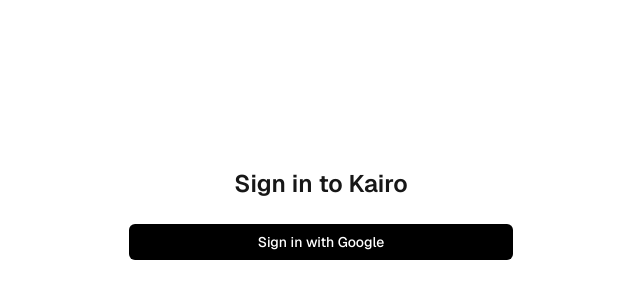
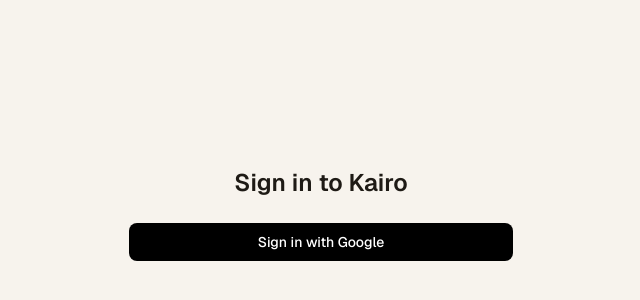
Before and after one commit to NencyBatada/Kairo, a Next.js app in the folder web/: page /sign-in in a window 1280 px wide. Shown: the part 186-486 px from the top of the page, without its empty margins (319-959 px from the left). Built offline with nearby package versions, Linux system fonts and the light colour scheme.

Commit message:
Define the Warm Editorial tokens, the fonts and a contrast test

```diff
--- a/web/src/app/globals.css
+++ b/web/src/app/globals.css
@@ -1,25 +1,228 @@
 @import "tailwindcss";
+@import "tw-animate-css";
 
 :root {
-  --background: #ffffff;
-  --foreground: #171717;
+  color-scheme: light;
+  --background: #f7f3ed;
+  --foreground: #1e1a15;
+  --sidebar: #f0eadf;
+  --card: #fffdf9;
+  --popover: #fffdf9;
+  --muted: #f3ede4;
+  --secondary: #f3ede4;
+  --accent: #ebe3d7;
+  --muted-foreground: #574f45;
+  --subtle-foreground: #6b6155;
+  --border: #e6ddd0;
+  --border-strong: #d8cdbc;
+  --input: #887b6b;
+  --ring: #a8461f;
+  --lightbox: #ffffff;
+  --primary: #a8461f;
+  --primary-hover: #933c1a;
+  --primary-foreground: #fffdf9;
+  --primary-soft: #f5e3d8;
+  --primary-strong: #8a3a19;
+  --success: #2e7d4f;
+  --success-strong: #2d6a42;
+  --success-soft: #e4f0e7;
+  --warning: #a27905;
+  --warning-strong: #735600;
+  --warning-soft: #fbf2d3;
+  --destructive: #b22251;
+  --destructive-hover: #9a1d46;
+  --destructive-foreground: #fffdf9;
+  --destructive-strong: #a21b4a;
+  --destructive-soft: #fce8eb;
+  --info: #3a64ac;
+  --info-strong: #2d5390;
+  --info-soft: #e7eef8;
+  --chart-1: #c15529;
+  --chart-2: #3b6bc2;
+  --chart-3: #0d957e;
+  --chart-4: #d09a21;
+  --chart-5: #b2548d;
+  --chart-6: #54882c;
+  --chart-7: #6b5ac5;
+  --chart-8: #ca4459;
+  --scrim: rgb(30 26 21 / 0.42);
+  --popover-shadow: 0 12px 32px -12px rgb(30 26 21 / 0.28), 0 2px 6px rgb(30 26 21 / 0.06);
+  --overlay-shadow: 0 24px 56px -16px rgb(30 26 21 / 0.35);
+}
+
+@media (prefers-color-scheme: dark) {
+  :root {
+    color-scheme: dark;
+    --background: #15130f;
+    --foreground: #f2ebe0;
+    --sidebar: #1a1713;
+    --card: #1e1b17;
+    --popover: #1e1b17;
+    --muted: #25211c;
+    --secondary: #25211c;
+    --accent: #2d2822;
+    --muted-foreground: #c4baab;
+    --subtle-foreground: #a39887;
+    --border: #322c25;
+    --border-strong: #40382f;
+    --input: #7d7264;
+    --ring: #e8946c;
+    --lightbox: #2a2a2a;
+    --primary: #e8946c;
+    --primary-hover: #eda584;
+    --primary-foreground: #24110a;
+    --primary-soft: #3a251b;
+    --primary-strong: #f2b293;
+    --success: #5db07f;
+    --success-strong: #8fcfa6;
+    --success-soft: #1c2a20;
+    --warning: #d3a93a;
+    --warning-strong: #e8c46a;
+    --warning-soft: #2c2513;
+    --destructive: #e8708a;
+    --destructive-hover: #ee8ba0;
+    --destructive-foreground: #2a0a12;
+    --destructive-strong: #f29aae;
+    --destructive-soft: #351a21;
+    --info: #6f95d6;
+    --info-strong: #a8c2ee;
+    --info-soft: #1b2435;
+    --chart-1: #d87248;
+    --chart-2: #5988d7;
+    --chart-3: #29a288;
+    --chart-4: #b98c19;
+    --chart-5: #c368a2;
+    --chart-6: #65933a;
+    --chart-7: #8375d8;
+    --chart-8: #d2576d;
+    --scrim: rgb(5 4 3 / 0.62);
+    --popover-shadow: 0 16px 40px -12px rgb(0 0 0 / 0.65);
+    --overlay-shadow: 0 28px 64px -16px rgb(0 0 0 / 0.7);
+  }
 }
 
 @theme inline {
   --color-background: var(--background);
   --color-foreground: var(--foreground);
-  --font-sans: var(--font-geist-sans);
-  --font-mono: var(--font-geist-mono);
+  --color-sidebar: var(--sidebar);
+  --color-card: var(--card);
+  --color-card-foreground: var(--foreground);
+  --color-popover: var(--popover);
+  --color-popover-foreground: var(--foreground);
+  --color-muted: var(--muted);
+  --color-muted-foreground: var(--muted-foreground);
+  --color-subtle-foreground: var(--subtle-foreground);
+  --color-secondary: var(--secondary);
+  --color-secondary-foreground: var(--foreground);
+  --color-accent: var(--accent);
+  --color-accent-foreground: var(--foreground);
+  --color-border: var(--border);
+  --color-border-strong: var(--border-strong);
+  --color-input: var(--input);
+  --color-ring: var(--ring);
+  --color-lightbox: var(--lightbox);
+  --color-primary: var(--primary);
+  --color-primary-hover: var(--primary-hover);
+  --color-primary-foreground: var(--primary-foreground);
+  --color-primary-soft: var(--primary-soft);
+  --color-primary-strong: var(--primary-strong);
+  --color-success: var(--success);
+  --color-success-strong: var(--success-strong);
+  --color-success-soft: var(--success-soft);
+  --color-warning: var(--warning);
+  --color-warning-strong: var(--warning-strong);
+  --color-warning-soft: var(--warning-soft);
+  --color-destructive: var(--destructive);
+  --color-destructive-hover: var(--destructive-hover);
+  --color-destructive-foreground: var(--destructive-foreground);
+  --color-destructive-strong: var(--destructive-strong);
+  --color-destructive-soft: var(--destructive-soft);
+  --color-info: var(--info);
+  --color-info-strong: var(--info-strong);
+  --color-info-soft: var(--info-soft);
+  --color-chart-1: var(--chart-1);
+  --color-chart-2: var(--chart-2);
+  --color-chart-3: var(--chart-3);
+  --color-chart-4: var(--chart-4);
+  --color-chart-5: var(--chart-5);
+  --color-chart-6: var(--chart-6);
+  --color-chart-7: var(--chart-7);
+  --color-chart-8: var(--chart-8);
+  --font-sans: var(--font-geist-sans), ui-sans-serif, system-ui, sans-serif;
+  --font-display: var(--font-instrument-serif), ui-serif, Georgia, serif;
+  --font-mono: var(--font-geist-mono), ui-monospace, monospace;
+  --shadow-popover: var(--popover-shadow);
+  --shadow-overlay: var(--overlay-shadow);
 }
 
-@media (prefers-color-scheme: dark) {
-  :root {
-    --background: #0a0a0a;
-    --foreground: #ededed;
+@theme {
+  --radius-sm: 0.375rem;
+  --radius-md: 0.5rem;
+  --radius-lg: 0.625rem;
+  --radius-xl: 0.875rem;
+  --text-sm--line-height: calc(1.375 / 0.875);
+  --text-base--line-height: calc(1.625 / 1);
+  --text-small: 0.8125rem;
+  --text-small--line-height: calc(1.25 / 0.8125);
+  --text-eyebrow: 0.6875rem;
+  --text-eyebrow--line-height: calc(1 / 0.6875);
+  --text-eyebrow--letter-spacing: 0.1em;
+  --text-eyebrow--font-weight: 600;
+  --text-display-sm: 1.375rem;
+  --text-display-sm--line-height: calc(1.75 / 1.375);
+  --text-display-md: 1.75rem;
+  --text-display-md--line-height: calc(2.125 / 1.75);
+  --text-display-lg: 2.375rem;
+  --text-display-lg--line-height: calc(2.625 / 2.375);
+  --text-display-xl: 3rem;
+  --text-display-xl--line-height: calc(3.25 / 3);
+}
+
+@utility no-scrollbar {
+  scrollbar-width: none;
+
+  &::-webkit-scrollbar {
+    display: none;
   }
 }
 
-body {
-  background: var(--background);
-  color: var(--foreground);
+@layer base {
+  *,
+  ::after,
+  ::before {
+    border-color: var(--color-border);
+  }
+
+  body {
+    background-color: var(--color-background);
+    color: var(--color-foreground);
+    font-family: var(--font-sans);
+    -webkit-font-smoothing: antialiased;
+    -moz-osx-font-smoothing: grayscale;
+  }
+
+  ::selection {
+    background-color: var(--color-primary-soft);
+    color: var(--color-foreground);
+  }
+
+  :focus-visible {
+    outline: 2px solid var(--color-ring);
+    outline-offset: 2px;
+  }
+
+  svg.lucide {
+    stroke-width: 1.75;
+  }
 }
+
+@media (prefers-reduced-motion: reduce) {
+  *,
+  ::after,
+  ::before {
+    animation-duration: 0.01ms !important;
+    animation-iteration-count: 1 !important;
+    transition-duration: 0.01ms !important;
+    scroll-behavior: auto !important;
+  }
+}
--- a/web/src/app/layout.tsx
+++ b/web/src/app/layout.tsx
@@ -1,5 +1,5 @@
-import type { Metadata } from "next";
-import { Geist, Geist_Mono } from "next/font/google";
+import type { Metadata, Viewport } from "next";
+import { Geist, Geist_Mono, Instrument_Serif } from "next/font/google";
 
 import "./globals.css";
 
@@ -13,18 +13,29 @@
   subsets: ["latin"],
 });
 
+const instrumentSerif = Instrument_Serif({
+  variable: "--font-instrument-serif",
+  subsets: ["latin"],
+  weight: "400",
+  style: ["normal", "italic"],
+});
+
 export const metadata: Metadata = {
-  title: "Kairo",
+  title: { default: "Kairo", template: "%s · Kairo" },
   description:
     "From a rising demand signal to a live, on-brand Google Ads campaign, with proof of the lift it caused.",
 };
 
+export const viewport: Viewport = {
+  themeColor: [
+    { media: "(prefers-color-scheme: light)", color: "#f7f3ed" },
+    { media: "(prefers-color-scheme: dark)", color: "#15130f" },
+  ],
+};
+
 export default function RootLayout({ children }: LayoutProps<"/">) {
   return (
-    <html
-      lang="en"
-      className={`${geistSans.variable} ${geistMono.variable} h-full antialiased`}
-    >
+    <html lang="en" className={`${geistSans.variable} ${geistMono.variable} ${instrumentSerif.variable} h-full`}>
       <body className="min-h-full">{children}</body>
     </html>
   );
```
Also changed, not shown: 1 other file (tests, documents, lock files or other folders).
